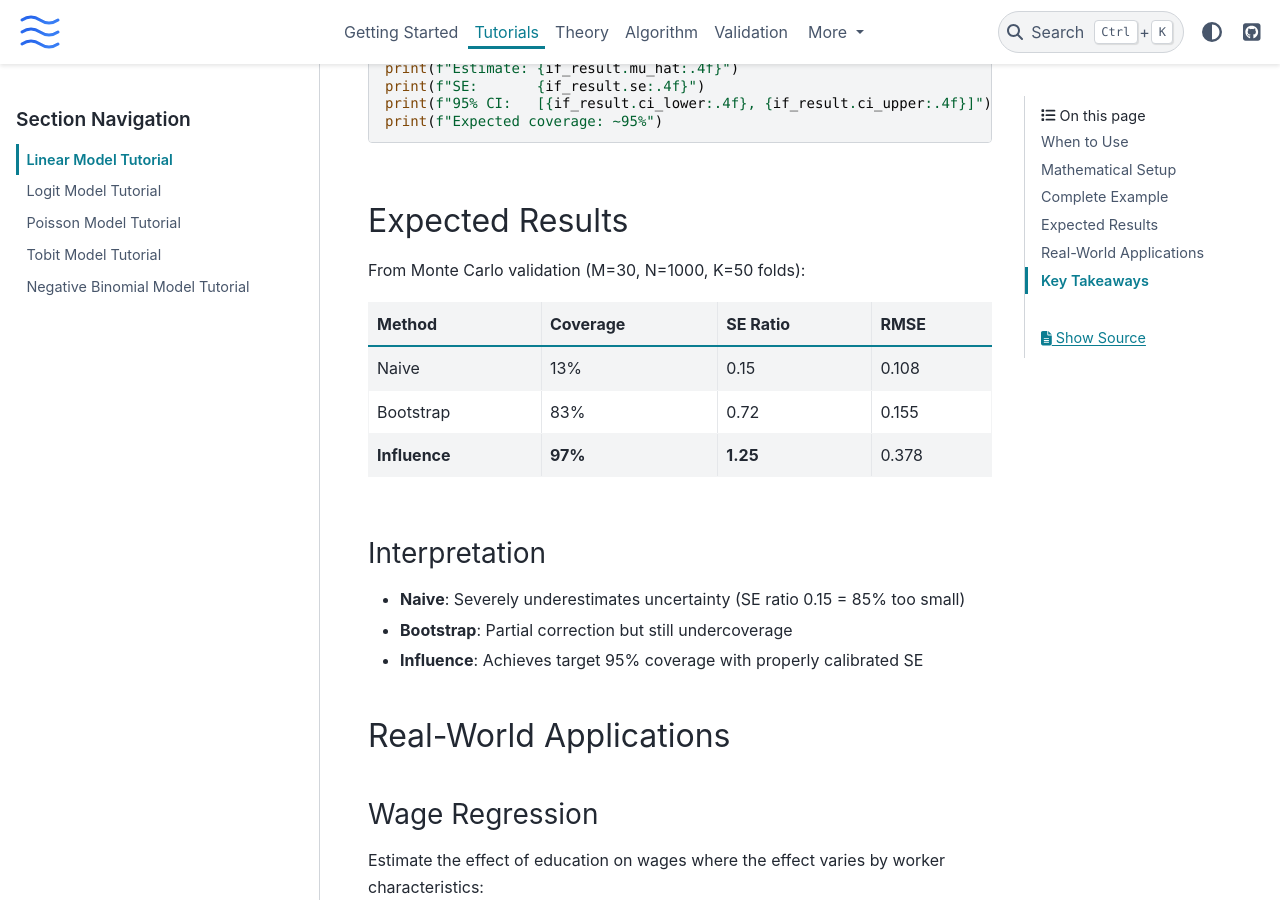
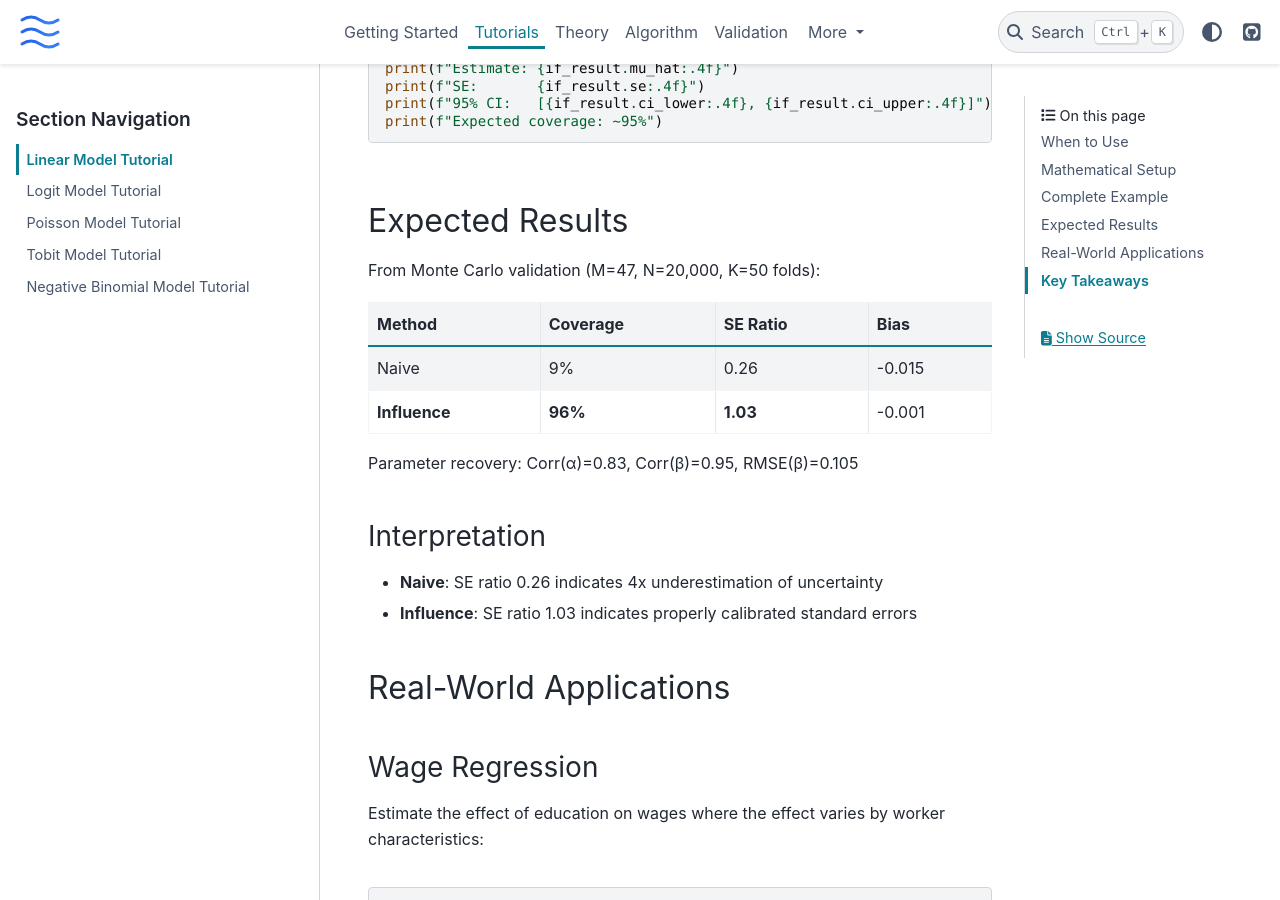
Before and after one commit to rawatpranjal/deepstats, a Sphinx documentation site: the page built from docs/tutorials/linear.md, in a window 1280 px wide and 900 px high, scrolled down 2326 px. Built offline with Sphinx 7.4.7 and the PyData theme 0.15.4, drawn with Linux system fonts in a browser that asks for light colours.

Commit message:
Update docs with linear validation results (96% coverage)
Co-Authored-By: Claude Opus 4.5 <noreply@anthropic.com>

```diff
--- a/docs/tutorials/linear.md
+++ b/docs/tutorials/linear.md
@@ -82,19 +82,19 @@ print(f"Expected coverage: ~95%")
 
 ## Expected Results
 
-From Monte Carlo validation (M=30, N=1000, K=50 folds):
+From Monte Carlo validation (M=47, N=20,000, K=50 folds):
 
-| Method | Coverage | SE Ratio | RMSE |
+| Method | Coverage | SE Ratio | Bias |
 |--------|----------|----------|------|
-| Naive | 13% | 0.15 | 0.108 |
-| Bootstrap | 83% | 0.72 | 0.155 |
-| **Influence** | **97%** | **1.25** | 0.378 |
+| Naive | 9% | 0.26 | -0.015 |
+| **Influence** | **96%** | **1.03** | -0.001 |
+
+Parameter recovery: Corr(α)=0.83, Corr(β)=0.95, RMSE(β)=0.105
 
 ### Interpretation
 
-- **Naive**: Severely underestimates uncertainty (SE ratio 0.15 = 85% too small)
-- **Bootstrap**: Partial correction but still undercoverage
-- **Influence**: Achieves target 95% coverage with properly calibrated SE
+- **Naive**: SE ratio 0.26 indicates 4x underestimation of uncertainty
+- **Influence**: SE ratio 1.03 indicates properly calibrated standard errors
 
 ## Real-World Applications
 
```
Also changed, not shown: CHANGELOG.md (+12 -0 lines), docs/index.md (+2 -3 lines), docs/validation/index.md (+6 -7 lines).
